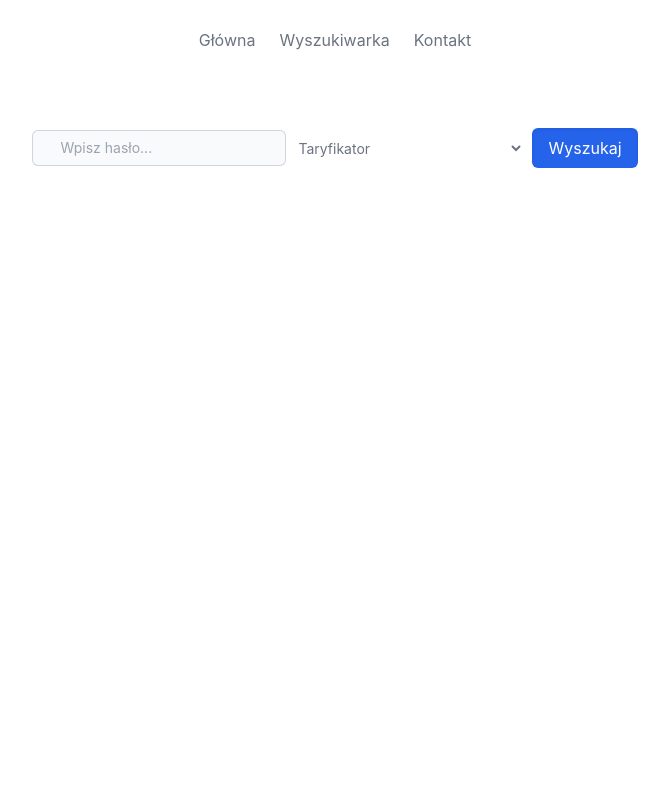
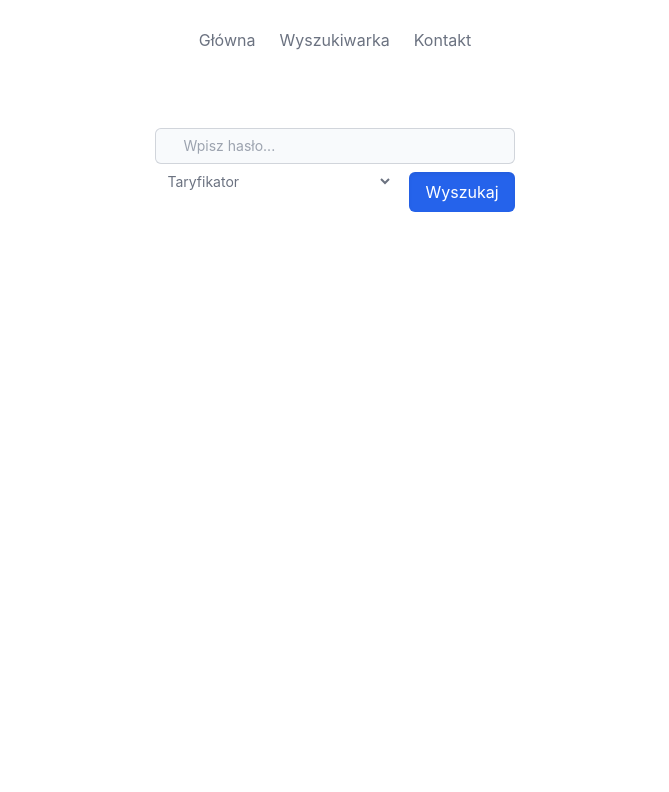
Before and after one commit to qolvap/fine-app-poc, a React (Create React App) app: page /Results in a window 1280 px wide. Shown: the top 792 px of the page, without its empty margins (305-974 px from the left). Built offline with nearby package versions, Linux system fonts and the light colour scheme; the HTML template or start-up script is replaced by a standard one.

Commit message:
🆕corrected the result search bar styling

```diff
--- a/src/components/Results/ResultsPage.tsx
+++ b/src/components/Results/ResultsPage.tsx
@@ -83,20 +83,20 @@
   return (
     <div className="flex flex-col min-h-screen items-center justify-between">
       <div className="mb-4">
-        <div className="flex items-center m-5">
+      <div className="flex items-center flex-col m-5">
             <input
               type="text"
               placeholder="Wpisz hasło..."
               value={term}
               onChange={handleInputChange}
               onKeyDown={handleEnterKeyPress}
-            className="block w-1/2 rounded-md border-0 py-1.5 pl-7 pr-2 text-gray-900 ring-1 ring-inset ring-gray-300 placeholder:text-gray-400 focus:ring-2 focus:ring-inset focus:ring-indigo-600 sm:text-sm sm:leading-6 bg-slate-50"
+              className="block w-full rounded-md border-0 py-1.5 pl-7 pr-2 text-gray-900 ring-1 ring-inset ring-gray-300 placeholder:text-gray-400 focus:ring-2 focus:ring-inset focus:ring-indigo-600 sm:text-sm sm:leading-6 bg-slate-50 mb-2"
             />
-
+            <div className="flex">
               <select
                 id="guilty"
                 name="guilty"
-            className="h-full rounded-md border-0 bg-transparent py-0 pl-2 pr-7 text-gray-500 focus:ring-2 focus:ring-inset focus:ring-indigo-600 sm:text-sm"
+                className="h-full rounded-md border-0 bg-transparent py-0 pl-2 pr-7 text-gray-500 focus:ring-2 focus:ring-inset focus:ring-indigo-600 sm:text-sm mr-2"
                 value={selectedGuilty}
                 onChange={(e) => setSelectedGuilty(e.target.value)}
               >
@@ -113,6 +113,8 @@
                 Wyszukaj
               </button>
             </div>
+          </div>
+
 
         {(filteredData.length > 0 || !filteredGuiltyData().some(fine => !fine.description?.includes(term))) ? (
           <div className="mt-10 grid gap-4 place-items-center m-5">
```
Lines whose indentation alone changed are shown as unchanged.
